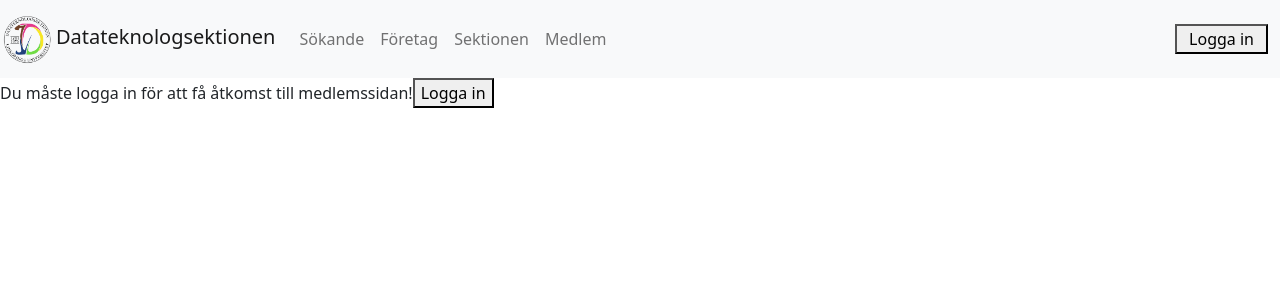
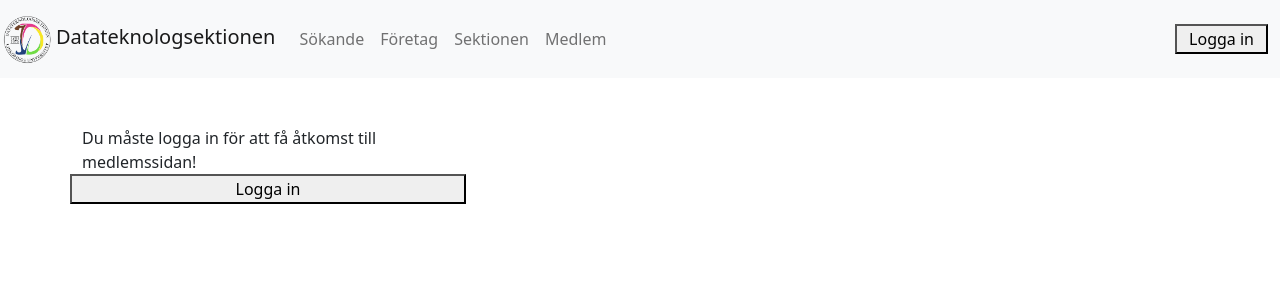
Before and after one commit to richard-johansson/d-sektionen_website, a React (Create React App) app in the folder client/: page /medlem in a window 1280 px wide. Shown: the top 300 px of the page. Built offline with nearby package versions, Linux system fonts and the light colour scheme.

Commit message:
Refactored member page and added more profile information

```diff
--- a/client/src/components/member.js
+++ b/client/src/components/member.js
@@ -9,24 +9,48 @@ import "bootstrap/dist/css/bootstrap.css";
 export default function Member() {
     const { user, isAuthenticated } = useAuth0();
     let button, greeting;
-    if (isAuthenticated)
+    let content;
+    if (!isAuthenticated)
     {
-        button =
-            <Link to="/medlem/boka">
-                <button type="button" class="btn btn-secondary">Boka bil</button>
-            </Link>;
-        greeting = "Välkommen till medlemssidan " + user?.name;
+        content =
+            <div className="col-md-4 align-items-center">
+                <div className="row">
+                    <a>Du måste logga in för att få åtkomst till medlemssidan!</a>
+                </div>
+                <div className="row">
+                    <LoginButton/>
+                </div>
+            </div>;
     }
     else
     {
-    button = <LoginButton/>;
-    greeting = "Du måste logga in för att få åtkomst till medlemssidan!";
+        content =
+            <div className="row">
+                <div className="col-md-4 border-right align-items-center text-center">
+                    <div className="row">
+                        <img class="rounded-circle mt-5" style={{width:"150px"}} src={user?.picture}></img>
+                    </div>
+                    <div className="row">
+                        <h4>{user?.name}</h4>
+                        <a>{user?.email}</a>
+                    </div>
+                </div>
+                <div className="col-md-8 border-right">
+                    <div className="row">
+                        <h2>Boka bilen</h2>
+                        <a>lorem ipsum soret tala hobob mobar</a>
+                        <Link to="/medlem/boka">
+                            <button type="button" className="btn btn-secondary">Boka bil</button>
+                        </Link>
+                        <h2>Aktuella bokningar</h2>
+                    </div>
+                </div>
+            </div>;
     }
 
     return (
-        <div>
-            <a>{greeting}</a>
-            {button}
+        <div className="container rounded bg-white mt-5 mb-5">
+            {content}
         </div>
     );
-   }
+}
--- a/client/src/components/navbar.js
+++ b/client/src/components/navbar.js
@@ -18,7 +18,7 @@ export default function Navbar() {
   if (isAuthenticated)
   {
     button = <LogoutButton />;
-    greeting = "Välkommen " + user?.name + "!";
+    greeting = "Hej " + user?.name + "!";
   }
   else
   {
```
